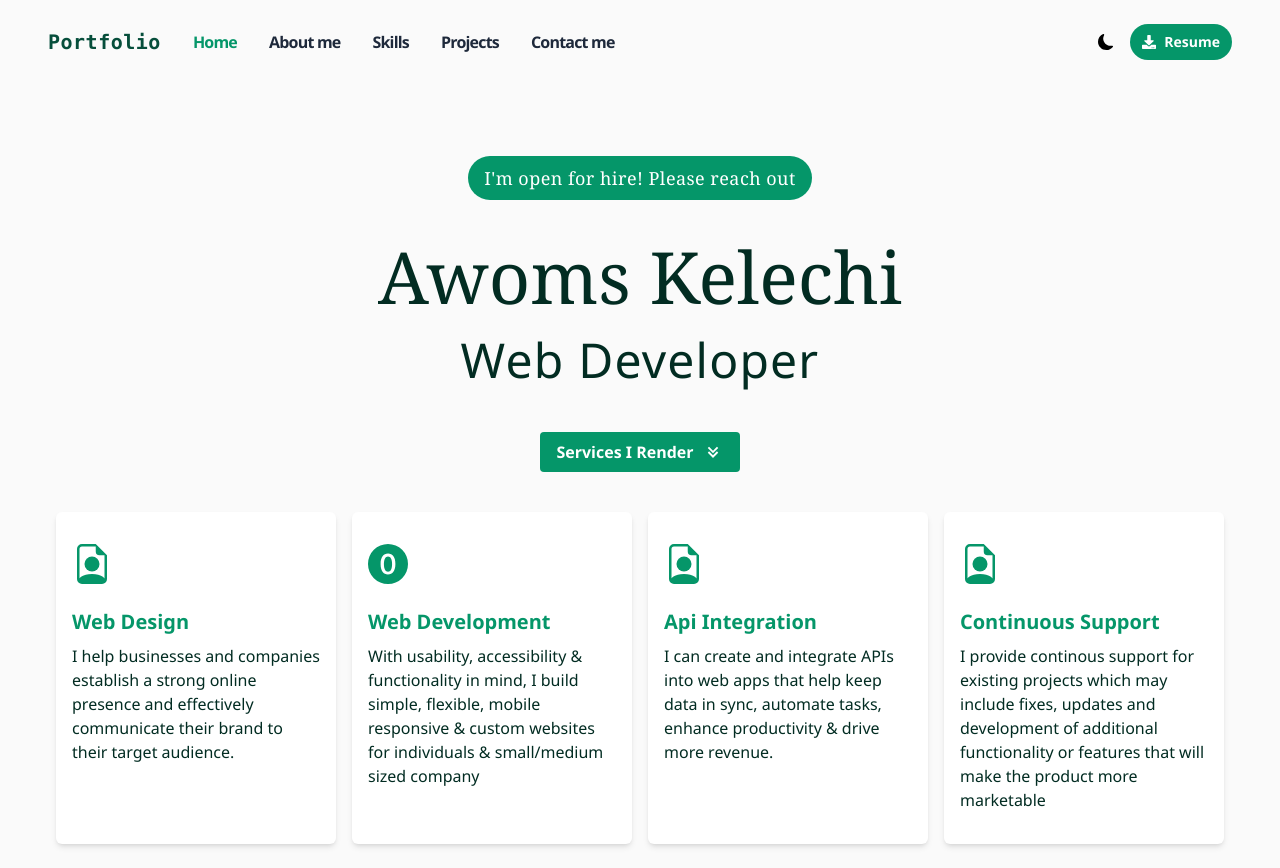
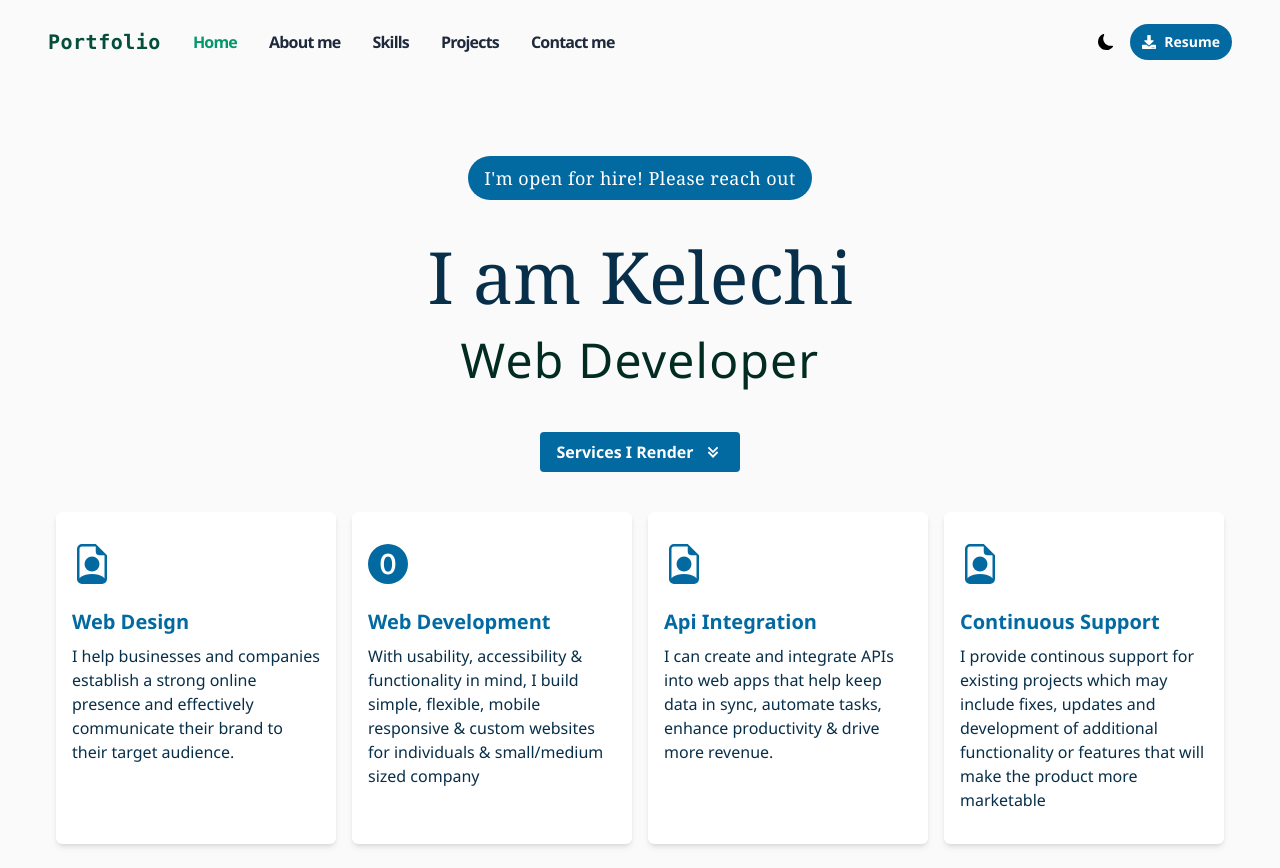
Before and after one commit to Kelechi095/Portfolio, a React (Vite) app: page / in a window 1280 px wide. Built offline with nearby package versions, Linux system fonts and the light colour scheme.

Commit message:
modified theme

```diff
--- a/src/Pages/About.tsx
+++ b/src/Pages/About.tsx
@@ -10,7 +10,7 @@ const About = () => {
       <Title label="ABOUT MYSELF" />
       <Subtitle label="Basic Info:"/>
       <p className="dark:text-white font-normal text-emerald-900 mb-6">
-        My name is Awoms Kelechi. I am a goal-driven, ambitious, and seasoned developer with experience in
+        I am a fullstack web developer fron Nigeria.  I am goal-driven, ambitious, and seasoned developer with experience in
         shipping features for large-scale and real-time applications, as well as
         building consumer-facing products. I am actively seeking a frontend role
         in a growing company where I can apply my creative mindset and keen
--- a/src/Pages/Home.tsx
+++ b/src/Pages/Home.tsx
@@ -12,7 +12,7 @@ export default function Home() {
       <section className="mt-24">
         <h2 className="hero-label">I'm open for hire! Please reach out</h2>
         <h1 className="hero-main-text">
-          Awoms Kelechi
+          I am Kelechi
         </h1>
         <h1 className="mt-1 mb-2 mx-auto max-w-md text-3xl md:text-2xl lg:text-5xl md:max-w-lg  lg:max-w-4xl text-center p-2 text-emerald-950 tracking-wide dark:text-white">
           Web Developer
@@ -33,10 +33,10 @@ export default function Home() {
           const Icon = project.icon;
           return (
             <div key={project.id} className="card">
-              <Icon size={40} className="text-emerald-600 " />
+              <Icon size={40} className="text-sky-700 " />
 
-              <h2 className="text-xl font-semibold mt-6 text-emerald-600">{project.text1}</h2>
-              <p className="text-base mt-2 text-emerald-950 dark:text-white">{project.text2}</p>
+              <h2 className="text-xl font-semibold mt-6 text-sky-700">{project.text1}</h2>
+              <p className="text-base mt-2 text-sky-950 dark:text-white">{project.text2}</p>
             </div>
           );
         })}
--- a/src/index.css
+++ b/src/index.css
@@ -17,11 +17,11 @@ html, body, label {
   }
 
   .hidden-nav {
-    @apply lg:hidden w-full px-4 py-8 shadow-sm bg-emerald-600 absolute top-0 left-0 h-screen;
+    @apply lg:hidden w-full px-4 py-8 shadow-sm bg-sky-600 absolute top-0 left-0 h-screen;
   }
 
   .hidden-nav-ul {
-    @apply dark:bg-emerald-600 flex flex-col justify-center items-center gap-10
+    @apply dark:bg-sky-600 flex flex-col justify-center items-center gap-10
   }
 
   .nav-open {
@@ -33,22 +33,22 @@ html, body, label {
   }
 
   .nav-button {
-    @apply text-xs py-2 px-3  lg:text-sm text-white  bg-emerald-600 hover:bg-emerald-500 dark:bg-emerald-600 dark:hover:bg-emerald-500 transition duration-300  font-semibold rounded-full flex items-center gap-2
+    @apply text-xs py-2 px-3  lg:text-sm text-white  bg-sky-700 hover:bg-sky-500 dark:bg-sky-700 dark:hover:bg-emerald-500 transition duration-300  font-semibold rounded-full flex items-center gap-2
   }
 
   .hero-label {
-    @apply mx-auto font-serif text-center text-base md:text-lg lg:text-lg px-4 py-2 w-fit text-white  bg-emerald-600 rounded-full tracking-wide leading-5
+    @apply mx-auto font-serif text-center text-base md:text-lg lg:text-lg px-4 py-2 w-fit text-white  bg-sky-700 rounded-full tracking-wide leading-5
   }
   .hero-main-text {
-    @apply mt-8 mb-2  mx-auto max-w-md text-5xl md:text-6xl lg:text-7xl md:max-w-lg  lg:max-w-4xl text-center font-serif p-2 text-emerald-950 dark:text-white
+    @apply mt-8 mb-2  mx-auto max-w-md text-5xl md:text-6xl lg:text-7xl md:max-w-lg  lg:max-w-4xl text-center font-serif p-2 text-sky-950 dark:text-white
   }
 
   .hero-sub-text {
-    @apply text-lg md:max-w-lg tracking-wide mb-2 font-medium md:font-semibold text-emerald-900 lg:max-w-3xl lg:text-xl text-center mx-auto p-3 dark:text-white
+    @apply text-lg md:max-w-lg tracking-wide mb-2 font-medium md:font-semibold text-sky-900 lg:max-w-3xl lg:text-xl text-center mx-auto p-3 dark:text-white
   }
 
   .services-header {
-    @apply mt-8 mb-4 py-2 px-4 font-medium md:font-semibold  bg-emerald-600 dark:bg-emerald-600  text-white rounded text-base flex items-center gap-2
+    @apply mt-8 mb-4 py-2 px-4 font-medium md:font-semibold  bg-sky-700 dark:bg-sky-700  text-white rounded text-base flex items-center gap-2
   }
 
   .cards-container {
```
